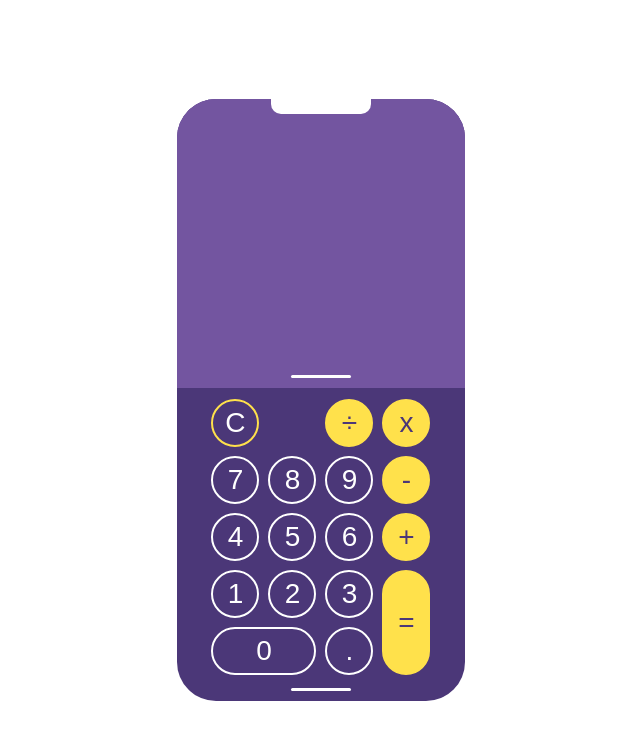
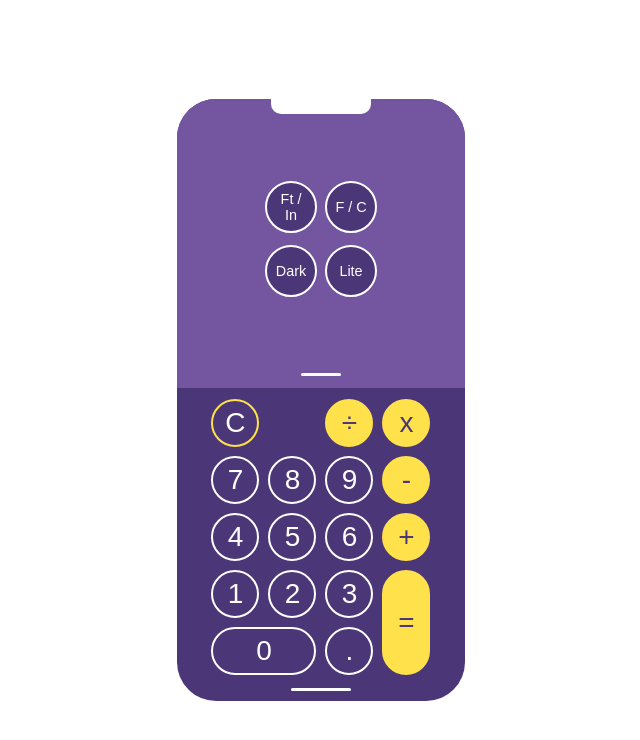
Before and after one commit to chase-mack/calculator, a React app: page / in a window 1280 px wide. Both pictures are taken after a click on the button 526 px from the left and 170 px from the top of the page. Shown: the whole page, without its empty margins (319-959 px from the left). Built offline with nearby package versions, Linux system fonts and the light colour scheme.

Commit message:
calculator working, added dropdown menu

```diff
--- a/public/style.css
+++ b/public/style.css
@@ -68,6 +68,7 @@ header {
     width: 75%;
     border-bottom: 2px solid white;
     display: flex;
+    flex-direction: column;
     justify-content: flex-end;
     align-items: flex-end;
     margin: auto;
@@ -80,10 +81,9 @@ header {
     background-color: rgb(75, 55, 120);
     border: none;
     text-align: end;
-}
+    margin: 0 auto;
+    align-self: flex-end;
 
-.screen h2 {
-    color: white;
 }
 
 .keypad {
@@ -99,7 +99,7 @@ header {
     padding-bottom: 1.5rem;
 }
 
-.keypad .btn {
+.btn {
     border-radius: 39px;
     border: 2px solid white;
     background-color: rgb(75, 55, 120);
@@ -225,4 +225,40 @@ header {
     border-top-right-radius: 39px;
     z-index: 5;
     background-color: rgb(115, 85, 160);
+    justify-items: center;
+    justify-content: center;
+    align-items: center;
+    align-content: center;
+    grid-template-columns: 60px 60px;
 }
+
+#close-dropdown {
+    height: 2rem;
+    width: 4rem;
+    background-color: rgb(115, 85, 160);
+    margin-left: auto;
+    margin-right: auto;
+    position: absolute;
+    left: 0;
+    right: 0;
+    bottom: 0;
+    border-radius: 10px;
+    border: none;
+    cursor: pointer;
+}
+
+#close-dropdown span {
+    height: 3px;
+    width: 40px;
+    background-color: white;
+    border-radius: 10px;
+    display: inline-block;
+    margin: auto;
+}
+
+.dropbtn {
+    font-size: .9rem;
+    height: 3.25rem;
+    width: 3.25rem;
+    margin-bottom: 10px;
+}
--- a/src/Components/App.js
+++ b/src/Components/App.js
@@ -7,25 +7,40 @@ import Dropdown from './Dropdown';
 class App extends React.Component {
     state = {
         isDropdownOpen: false,
-        display: 0,
-        firstOperand: null,
-        secondOperand: null,
-        operator: null,
+        display: "0",
         history: {}
     }
 
     calculate = () => {
-        this.setState({ display: '' })
+        this.setState({ display: eval(this.state.display) })
     }
-
-    handleClick = () => {
-
+    clear = () => {
+        this.setState({ display: '0' })
     }
-    allClear = () => {
-        this.setState({ screenvalue: 0 })
+    fahrToCelcius = () => {
+        this.setState({ display: (this.state.display - 32) * 5/9})
+        this.closeDropdown();
+    }
+    convertFeet = () => {
+        this.setState({ display: this.state.display * 12})
+        this.closeDropdown();
+    }
+    handleClick = (button) => {
+        if (button === 'C') {
+            this.clear();
+        } else if (button === '=') {
+            this.calculate();
+        } else if(this.state.display === '0') {
+            this.setState({ display: button});
+        } else if (this.state.display.length < 9){
+            this.setState({ display: this.state.display + button});
+        }
     }
     handleDropdownClick = () => {
         this.setState({ isDropdownOpen: true })
+    }
+    closeDropdown = () => {
+        this.setState({ isDropdownOpen: false })
     }
     render() {
         return (
@@ -37,7 +52,9 @@ class App extends React.Component {
                         isDropdownOpen={this.state.isDropdownOpen} />
                 </header>
                 <Dropdown
-                    handleDropdownClick={this.handleDropdownClick}
+                    convertFeet={this.convertFeet}
+                    fahrToCelcius={this.fahrToCelcius}
+                    closeDropdown={this.closeDropdown}
                     isDropdownOpen={this.state.isDropdownOpen} />
                 <Screen
                     display={this.state.display} />
--- a/src/Components/Dropdown.js
+++ b/src/Components/Dropdown.js
@@ -2,18 +2,20 @@ import React from 'react';
 
 const dropdownDisplay = {
     hidden: { display: 'none' },
-    visible: { display: 'block' }
+    visible: { display: 'grid' }
 }
 
 class Dropdown extends React.Component {
     render() {
         return (
-            <div
-            style={this.props.isDropdownOpen ? dropdownDisplay.visible : dropdownDisplay.hidden}
-            className="dropdown"
-            >
-
-                <div className="home"></div>
+            <div style={this.props.isDropdownOpen ? dropdownDisplay.visible : dropdownDisplay.hidden} className="dropdown">
+                <button onClick={this.props.convertFeet} className="btn dropbtn">Ft / In</button>
+                <button onClick={this.props.fahrToCelcius} className="btn dropbtn">F / C</button>
+                <button className="btn dropbtn">Dark</button>
+                <button className="btn dropbtn">Lite</button>
+                <button id="close-dropdown" onClick={this.props.closeDropdown}>
+                    <span className="dropdown-anchor"/>
+                </button>
             </div>
         )
     }
--- a/src/Components/Screen.js
+++ b/src/Components/Screen.js
@@ -2,10 +2,9 @@ import React from 'react';
 
 class Screen extends React.Component {
     render() {
-        let { display } = this.props;
+        let {display} = this.props
         return (
             <div className="screen">
-                <h2></h2>
                 <h1>{display}</h1>
             </div>
         )
```
